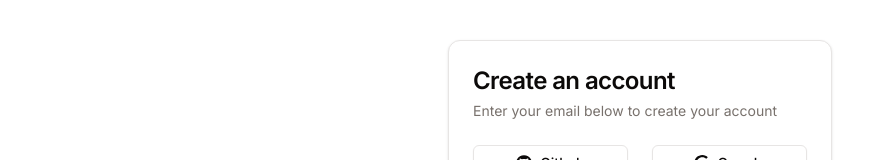
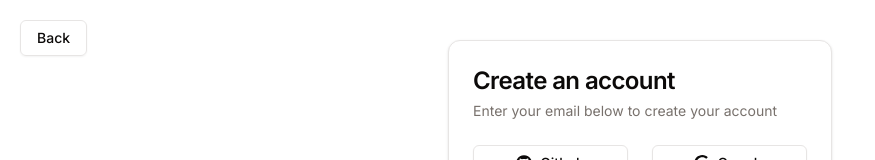
Before and after one commit to tymnec/infinite-blogs, a Next.js app: page /register in a window 1280 px wide. Shown: the top 160 px of the page, without its empty margins (0-875 px from the left). Built offline with nearby package versions, Linux system fonts and the light colour scheme.

Commit message:
added back buttom resolves #6

```diff
--- a/src/components/create-account.tsx
+++ b/src/components/create-account.tsx
@@ -25,6 +25,7 @@ import {
 import { Alert, AlertDescription, AlertTitle } from "./ui/alert";
 import { GoogleAuthProvider } from "firebase/auth";
 import { signInWithRedirect } from "firebase/auth";
+import Link from "next/link";
 
 export function CreateAccount() {
   const [email, setEmail] = useState("");
@@ -146,6 +147,16 @@ export function CreateAccount() {
 
   return (
     <>
+      {/* Back Button */}
+      <div className="fixed top-5 left-5">
+        <Link href={"/"}>
+          <Button variant="outline" className="mb-4">
+            Back
+          </Button>{" "}
+        </Link>
+      </div>
+
+      {/* Main Card */}
       <Card>
         <CardHeader className="space-y-1">
           <CardTitle className="text-2xl">Create an account</CardTitle>
```
